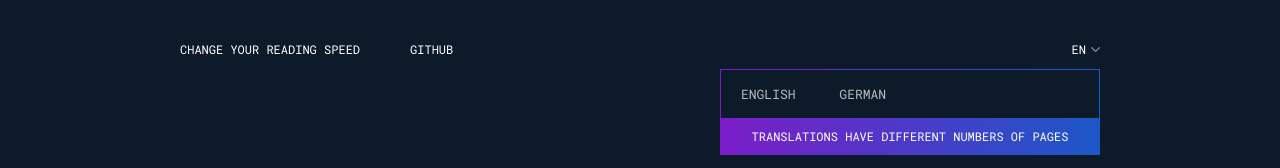
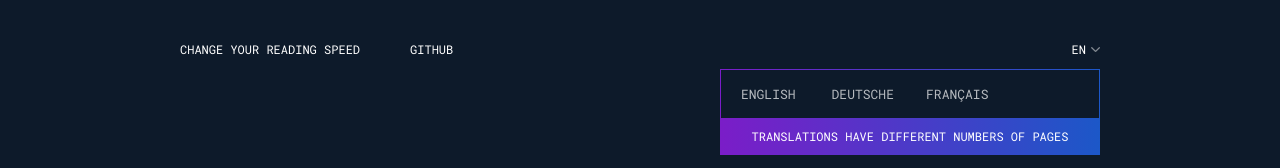
Before and after one commit to devfake/years-to-read, a Vue app: page / in a window 1280 px wide. Both pictures are taken after a click on the element "EN". Shown: the part 779-947 px from the top of the page. Built offline with nearby package versions, Linux system fonts and the light colour scheme; what vue-js-modal would draw is missing.

Commit message:
added French and changed language names  to be in their own language

```diff
--- a/src/App.vue
+++ b/src/App.vue
@@ -10,7 +10,8 @@
           <div class="translations-inner">
             <div class="translation-items">
               <div @click="chooseBookTranslation('en')">English</div>
-              <div @click="chooseBookTranslation('de')">German</div>
+              <div @click="chooseBookTranslation('de')">Deutsche</div>
+	      <div @click="chooseBookTranslation('fr')">Français</div>
             </div>
             <div class="translations-info">
               Translations have different numbers of pages
```
